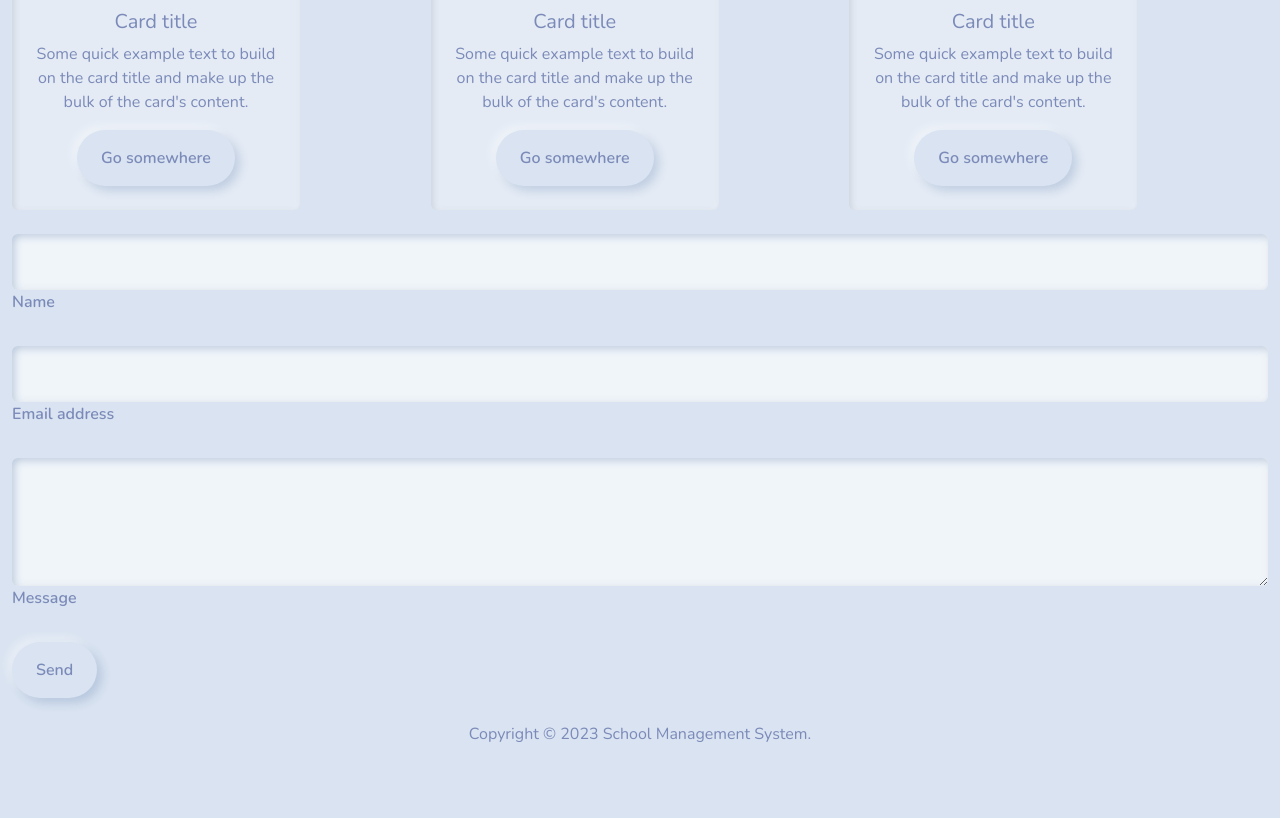
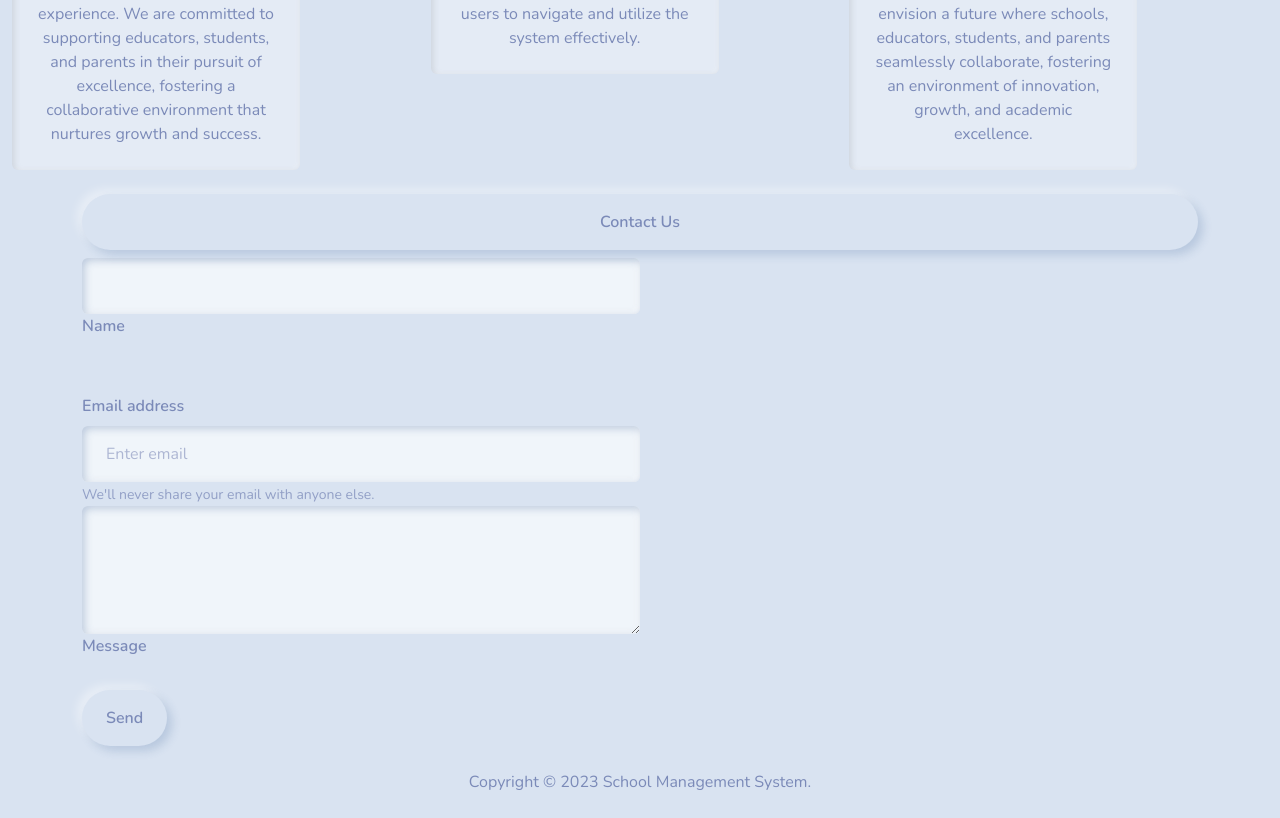
Before and after one commit to Jabir254/school_mgt_system, a Django app: page / in a window 1280 px wide. Shown: the part 2179-2997 px from the top of the page. Before the commit the page ends 2921 px from the top, so only its background shows below. Run offline with Django 4.2, Linux system fonts and the light colour scheme; some libraries are stand-ins or nearby versions.

Commit message:
updated landing style

```diff
--- a/sms/school/students/templates/students/landing.html
+++ b/sms/school/students/templates/students/landing.html
@@ -71,47 +71,54 @@
 	<div class="row g-0 text-center">
 		<div class="col-sm-6 col-md-4">
 			<div class="card" style="width: 18rem;">
-				<img src="..." class="card-img-top" alt="...">
+				<i class="fa-solid fa-house-user mt-3"></i>
 				<div class="card-body">
-				  <h5 class="card-title">Card title</h5>
-				  <p class="card-text">Some quick example text to build on the card title and make up the bulk of the card's content.</p>
-				  <a href="#" class="btn btn-primary">Go somewhere</a>
+				  <h5 class="card-title">Our Mission</h5>
+				  <p class="card-text">
+					Is to empower educational institutions with cutting-edge technology and intuitive tools that streamline administrative processes and enhance the teaching and learning experience. We are committed to supporting educators, students, and parents in their pursuit of excellence, fostering a collaborative environment that nurtures growth and success.
+				  </p>
 				</div>
 			  </div>
 		</div>
 		<div class="col-6 col-md-4">
 			<div class="card" style="width: 18rem;">
-				<img src="..." class="card-img-top" alt="...">
+				<i class="fa-solid fa-person-circle-exclamation mt-3"></i>
 				<div class="card-body">
-				  <h5 class="card-title">Card title</h5>
-				  <p class="card-text">Some quick example text to build on the card title and make up the bulk of the card's content.</p>
-				  <a href="#" class="btn btn-primary">Go somewhere</a>
+				  <h5 class="card-title">What Sets Us Apart?</h5>
+				  <p class="card-text">
+					User-Friendly Interface: Our system is designed with simplicity in mind. Whether you're a seasoned educator or a tech novice, our user-friendly interface makes it easy for all users to navigate and utilize the system effectively.
+				  </p>
 				</div>
 			  </div>
 		</div>
 		<div class="col-sm-6 col-md-4">
 			<div class="card" style="width: 18rem;">
-				<img src="..." class="card-img-top" alt="...">
+				<i class="fa-solid fa-braille mt-3"></i>
 				<div class="card-body">
-				  <h5 class="card-title">Card title</h5>
-				  <p class="card-text">Some quick example text to build on the card title and make up the bulk of the card's content.</p>
-				  <a href="#" class="btn btn-primary">Go somewhere</a>
+				  <h5 class="card-title">Our Vision:</h5>
+				  <p class="card-text">At <strong>Edusync</strong>, our vision is to revolutionize the educational landscape by becoming the preferred and most trusted partner for educational institutions worldwide. We envision a future where schools, educators, students, and parents seamlessly collaborate, fostering an environment of innovation, growth, and academic excellence.</p>
+
 				</div>
 			  </div>
 		</div>
 	  </div>
 
-	  <form class="mt-4">
+	  <div class="container mt-4 justify-content-center">
+		<div class="d-grid gap-2">
+			<button class="btn btn-success" type="button">Contact Us</button>
+		  </div>
+
+		<form class="mt-2 col-md-6">
 			<!-- Name input -->
 			<div class="form-outline mb-4">
 			  <input type="text" id="form4Example1" class="form-control" />
 			  <label class="form-label" for="form4Example1">Name</label>
 			</div>
 
-			<!-- Email input -->
-			<div class="form-outline mb-4">
-			  <input type="email" id="form4Example2" class="form-control" />
-			  <label class="form-label" for="form4Example2">Email address</label>
+			<div class="form-group">
+				<label for="exampleInputEmail1" class="form-label mt-4">Email address</label>
+				<input type="email" class="form-control" id="exampleInputEmail1" aria-describedby="emailHelp" placeholder="Enter email">
+				<small id="emailHelp" class="form-text text-muted">We'll never share your email with anyone else.</small>
 			</div>
 
 			<!-- Message input -->
@@ -123,5 +130,8 @@
 			<!-- Submit button -->
 			<button type="submit" class="btn btn-primary btn-block mb-4">Send</button>
 	  </form>
+	  </div>
+
+
 
 {% endblock %}
```
